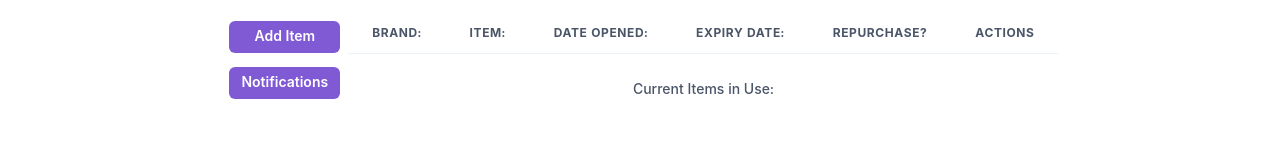
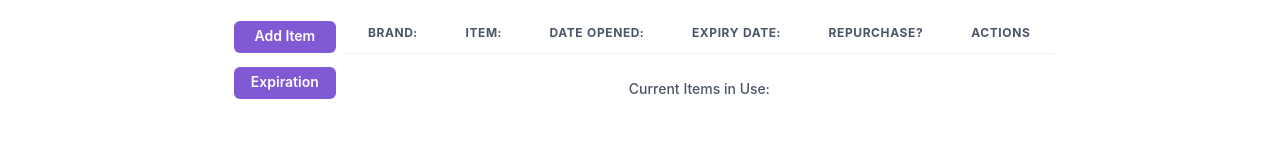
Before and after one commit to vvynz/skincare-tracker, a React (Create React App) app: page / in a window 1280 px wide. Both pictures are taken after a click on the tab "Currently In Use". Shown: the part 133-290 px from the top of the page. Built offline with nearby package versions, Linux system fonts and the light colour scheme.

Commit message:
Rename Notifications button to Expiration

```diff
--- a/src/Components/ItemForm.jsx
+++ b/src/Components/ItemForm.jsx
@@ -256,7 +256,7 @@ export default function ItemForm({
             Add Item
           </Button>
           <Button onClick={notify} colorScheme="purple" size="sm">
-            Notifications
+            Expiration
           </Button>
 
           <Modal isOpen={isOpen} onClose={onClose}>
```
